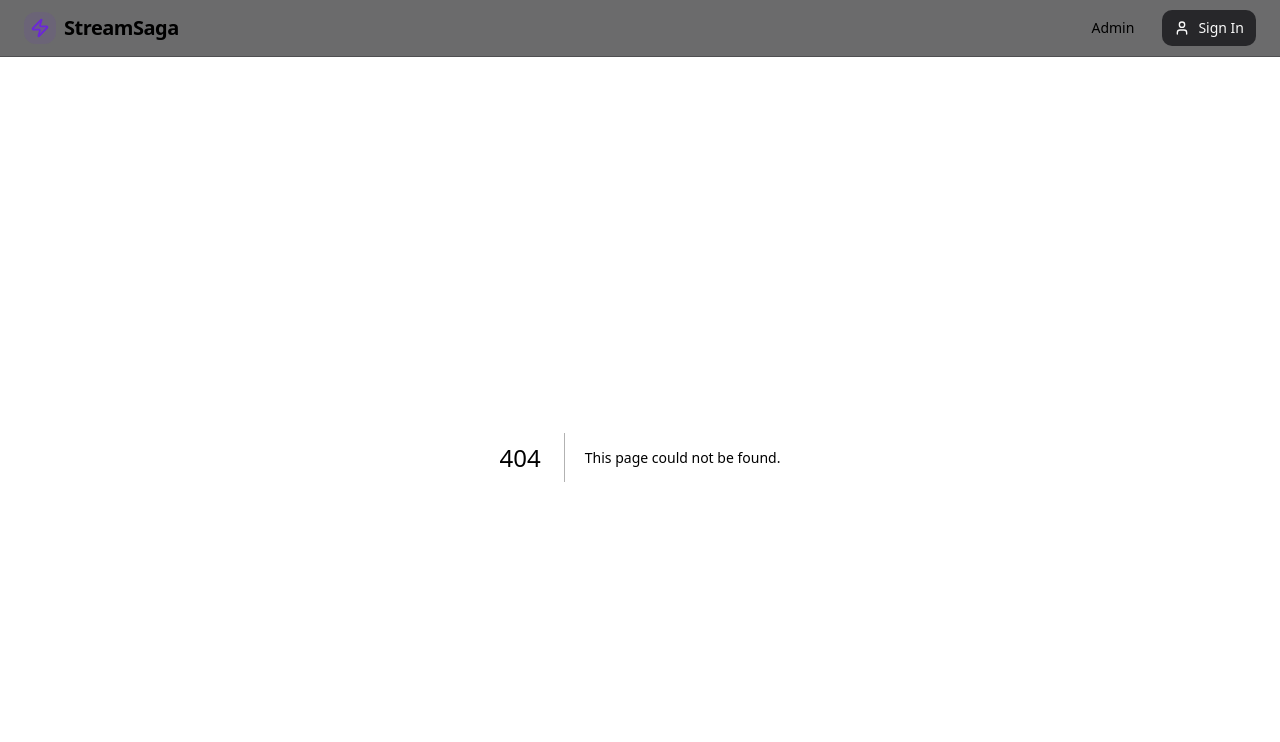
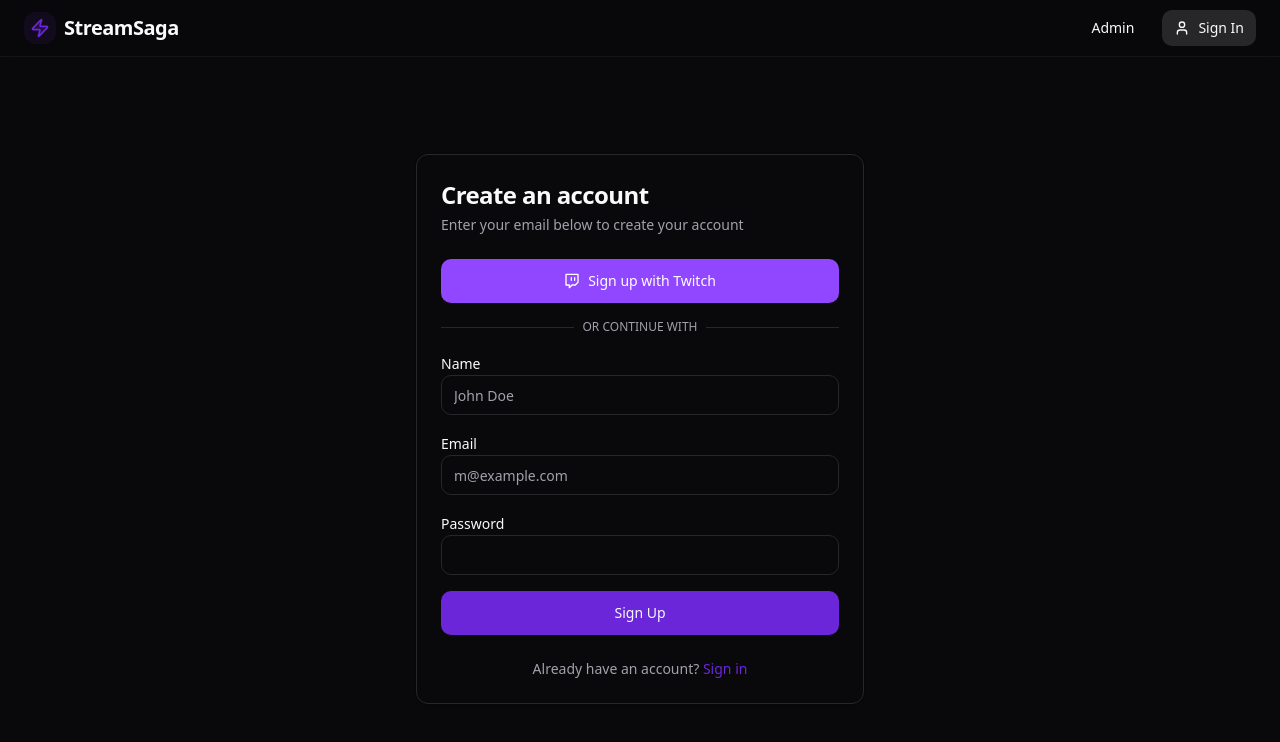
Before and after one commit to Alirun/StreamSaga, a Next.js app: page /signup in a window 1280 px wide. Before the commit this address had no page. Shown: the top 742 px of the page. Built offline with nearby package versions, Linux system fonts and the light colour scheme.

Commit message:
feat: Add login and signup pages with a shared authentication layout, update navbar to link to login, and document the new auth architecture.

```diff
--- /dev/null
+++ b/src/app/(auth)/layout.tsx
@@ -0,0 +1,11 @@
+export default function AuthLayout({
+    children,
+}: {
+    children: React.ReactNode;
+}) {
+    return (
+        <div className="flex min-h-[calc(100vh-3.5rem)] items-center justify-center py-12">
+            {children}
+        </div>
+    );
+}
--- /dev/null
+++ b/src/app/(auth)/login/page.tsx
@@ -0,0 +1,62 @@
+import Link from "next/link";
+import { Twitch } from "lucide-react";
+
+import { Button } from "@/components/ui/button";
+import {
+    Card,
+    CardContent,
+    CardDescription,
+    CardFooter,
+    CardHeader,
+    CardTitle,
+} from "@/components/ui/card";
+import { Input } from "@/components/ui/input";
+import { Label } from "@/components/ui/label";
+
+export default function LoginPage() {
+    return (
+        <Card className="w-full max-w-md">
+            <CardHeader className="space-y-1">
+                <CardTitle className="text-2xl font-bold">Sign in</CardTitle>
+                <CardDescription>
+                    Choose your preferred sign in method
+                </CardDescription>
+            </CardHeader>
+            <CardContent className="space-y-4">
+                <Button className="w-full bg-[#9146FF] hover:bg-[#7d2eff] text-white" size="lg">
+                    <Twitch className="mr-2 h-4 w-4" />
+                    Sign in with Twitch
+                </Button>
+                <div className="relative">
+                    <div className="absolute inset-0 flex items-center">
+                        <span className="w-full border-t" />
+                    </div>
+                    <div className="relative flex justify-center text-xs uppercase">
+                        <span className="bg-background px-2 text-muted-foreground">
+                            Or continue with
+                        </span>
+                    </div>
+                </div>
+                <div className="space-y-2">
+                    <Label htmlFor="email">Email</Label>
+                    <Input id="email" type="email" placeholder="m@example.com" />
+                </div>
+                <div className="space-y-2">
+                    <Label htmlFor="password">Password</Label>
+                    <Input id="password" type="password" />
+                </div>
+                <Button className="w-full" size="lg">
+                    Sign In
+                </Button>
+            </CardContent>
+            <CardFooter>
+                <div className="text-sm text-muted-foreground text-center w-full">
+                    Don&apos;t have an account?{" "}
+                    <Link href="/signup" className="text-primary hover:underline">
+                        Sign up
+                    </Link>
+                </div>
+            </CardFooter>
+        </Card>
+    );
+}
--- /dev/null
+++ b/src/app/(auth)/signup/page.tsx
@@ -0,0 +1,66 @@
+import Link from "next/link";
+import { Twitch } from "lucide-react";
+
+import { Button } from "@/components/ui/button";
+import {
+    Card,
+    CardContent,
+    CardDescription,
+    CardFooter,
+    CardHeader,
+    CardTitle,
+} from "@/components/ui/card";
+import { Input } from "@/components/ui/input";
+import { Label } from "@/components/ui/label";
+
+export default function SignupPage() {
+    return (
+        <Card className="w-full max-w-md">
+            <CardHeader className="space-y-1">
+                <CardTitle className="text-2xl font-bold">Create an account</CardTitle>
+                <CardDescription>
+                    Enter your email below to create your account
+                </CardDescription>
+            </CardHeader>
+            <CardContent className="space-y-4">
+                <Button className="w-full bg-[#9146FF] hover:bg-[#7d2eff] text-white" size="lg">
+                    <Twitch className="mr-2 h-4 w-4" />
+                    Sign up with Twitch
+                </Button>
+                <div className="relative">
+                    <div className="absolute inset-0 flex items-center">
+                        <span className="w-full border-t" />
+                    </div>
+                    <div className="relative flex justify-center text-xs uppercase">
+                        <span className="bg-background px-2 text-muted-foreground">
+                            Or continue with
+                        </span>
+                    </div>
+                </div>
+                <div className="space-y-2">
+                    <Label htmlFor="name">Name</Label>
+                    <Input id="name" placeholder="John Doe" />
+                </div>
+                <div className="space-y-2">
+                    <Label htmlFor="email">Email</Label>
+                    <Input id="email" type="email" placeholder="m@example.com" />
+                </div>
+                <div className="space-y-2">
+                    <Label htmlFor="password">Password</Label>
+                    <Input id="password" type="password" />
+                </div>
+                <Button className="w-full" size="lg">
+                    Sign Up
+                </Button>
+            </CardContent>
+            <CardFooter>
+                <div className="text-sm text-muted-foreground text-center w-full">
+                    Already have an account?{" "}
+                    <Link href="/login" className="text-primary hover:underline">
+                        Sign in
+                    </Link>
+                </div>
+            </CardFooter>
+        </Card>
+    );
+}
--- a/src/components/navbar.tsx
+++ b/src/components/navbar.tsx
@@ -12,10 +12,12 @@ export function Navbar() {
                     <Link href="/admin">
                         <Button variant="ghost" size="sm">Admin</Button>
                     </Link>
-                    <Button size="sm" variant="secondary" className="gap-2">
-                        <User className="h-4 w-4" />
-                        Sign In
-                    </Button>
+                    <Link href="/login">
+                        <Button size="sm" variant="secondary" className="gap-2">
+                            <User className="h-4 w-4" />
+                            Sign In
+                        </Button>
+                    </Link>
                 </nav>
             </div>
         </header>
```
Also changed, not shown: 1 other file (tests, documents, lock files or other folders).
